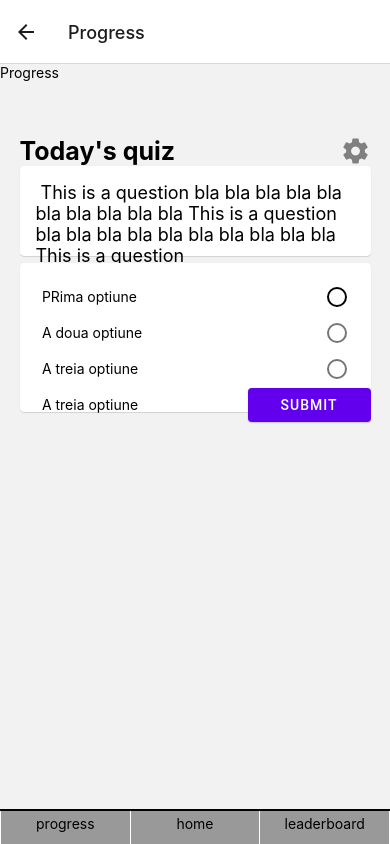
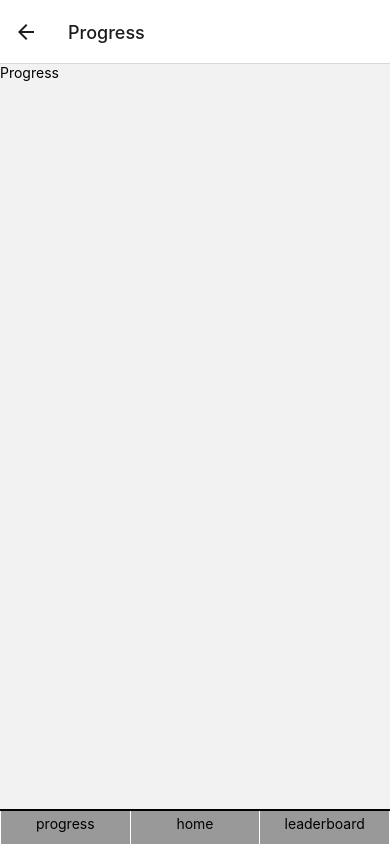
Before and after one commit to Tudor73/AmazingProject, a React Native app: screen /Progress in a window 390 px wide. Built offline with nearby package versions, Linux system fonts and the light colour scheme.

Commit message:
whatever

```diff
--- a/pages/Progress.js
+++ b/pages/Progress.js
@@ -1,12 +1,10 @@
 import React from "react";
 import { View, Text, StyleSheet } from "react-native";
-import Quiz from "../components/Quiz";
 
 function Progress() {
   return (
     <View>
       <Text>Progress</Text>
-      <Quiz />
     </View>
   );
 }
```
